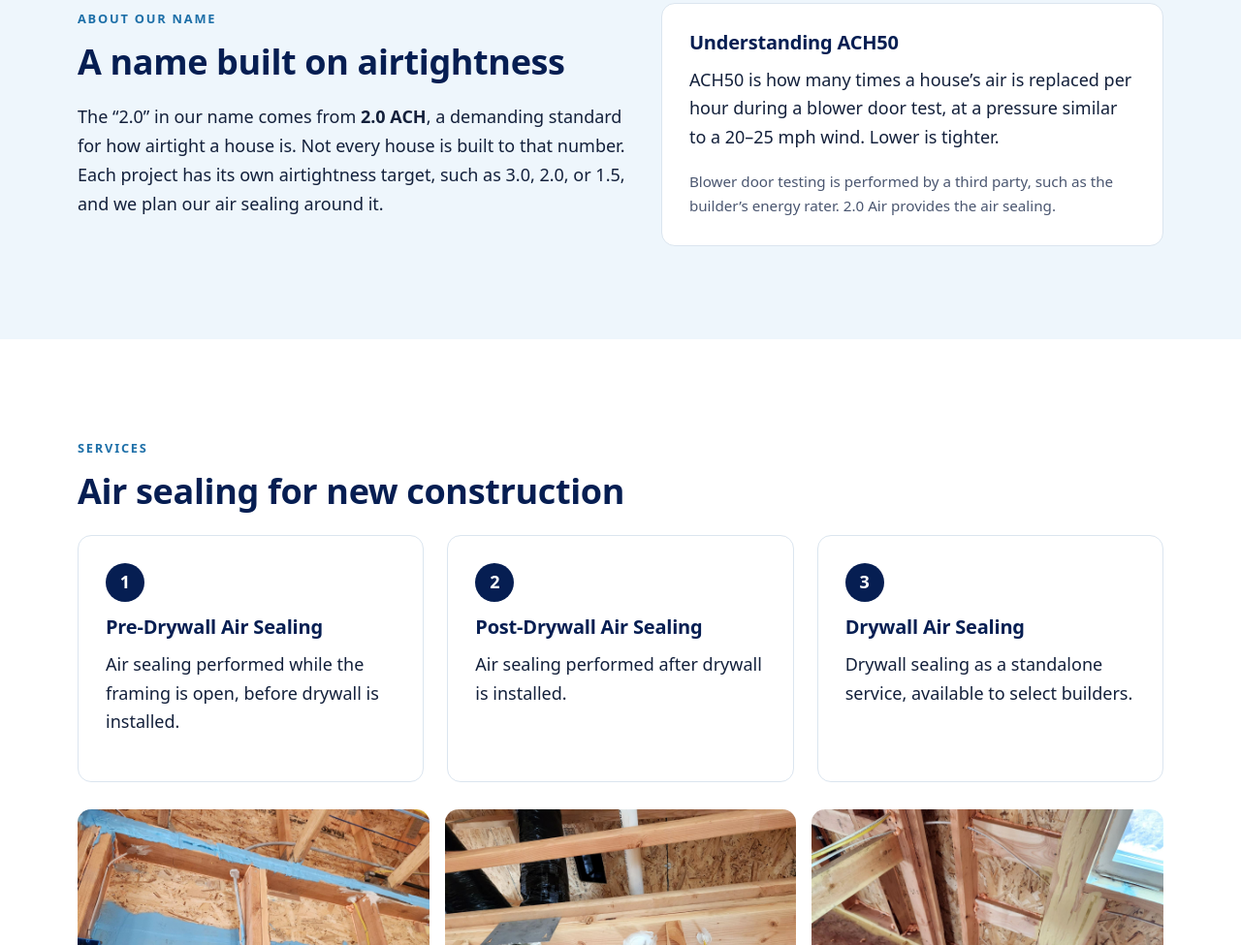
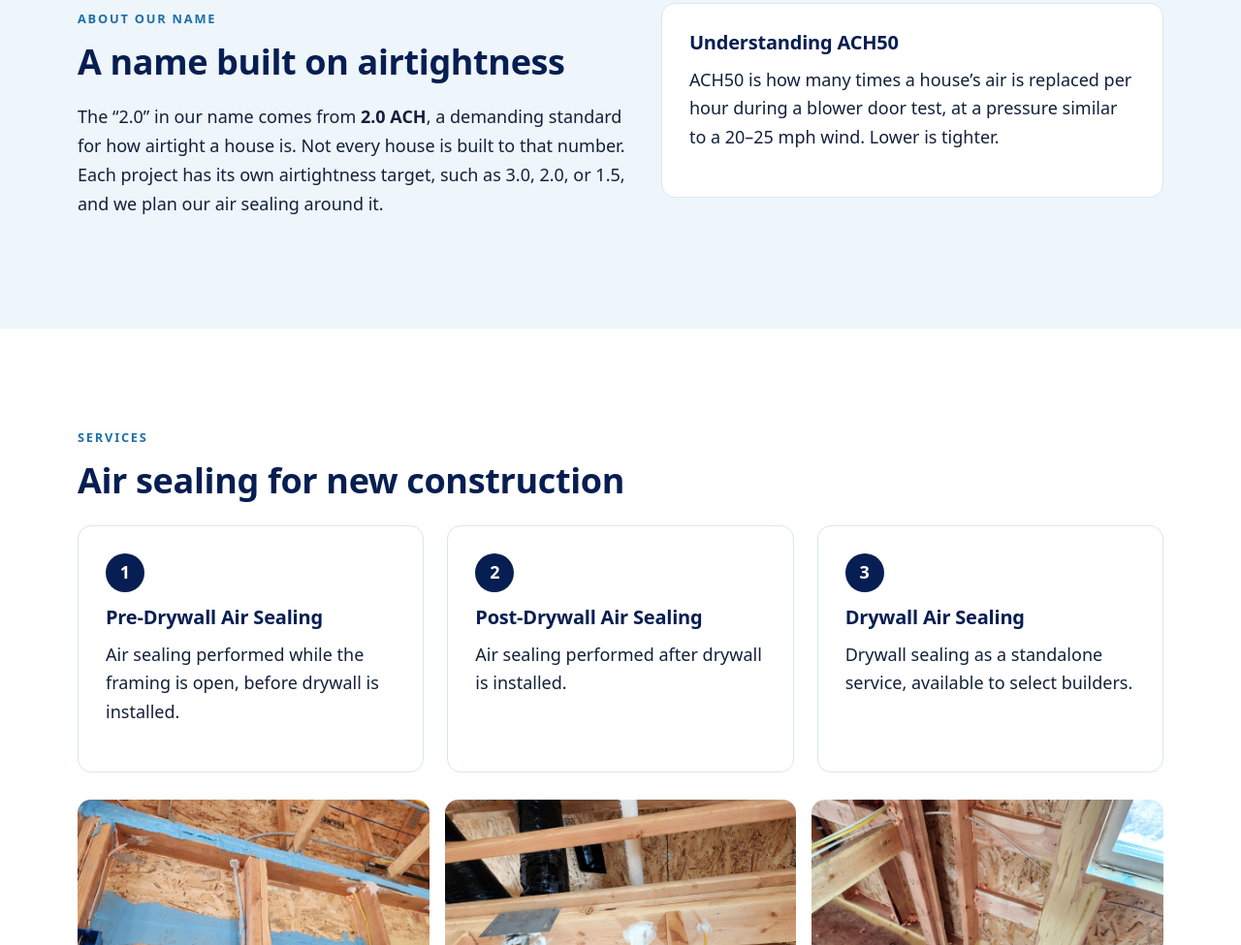
Before and after one commit to 2OH-Air-Solutions/website, an Astro site: page / in a window 1280 px wide. Shown: the part 856-1831 px from the top of the page at 97% size. Built offline with nearby package versions, Linux system fonts and the light colour scheme; Astro itself is replaced by a stand-in of ours.

Commit message:
Remove the blower door testing note from the home page
Co-Authored-By: Claude Opus 5.5 <noreply@anthropic.com>

```diff
--- a/src/pages/index.astro
+++ b/src/pages/index.astro
@@ -54,9 +54,6 @@ import ceiling from '../assets/photos/ceiling-penetrations-sealed.jpg';
         <p>
           ACH50 is how many times a house’s air is replaced per hour during a blower door test, at a pressure similar
           to a 20–25 mph wind. Lower is tighter.
-        </p>
-        <p class="note">
-          Blower door testing is performed by a third party, such as the builder’s energy rater. 2.0 Air provides the air sealing.
         </p>
       </div>
     </div>
@@ -165,11 +162,6 @@ import ceiling from '../assets/photos/ceiling-penetrations-sealed.jpg';
       grid-template-columns: 1.1fr 1fr;
     }
   }
-  .explain .note {
-    font-size: 0.95rem;
-    color: var(--muted);
-    margin: 0;
-  }
   .services {
     margin-top: 24px;
   }
```
